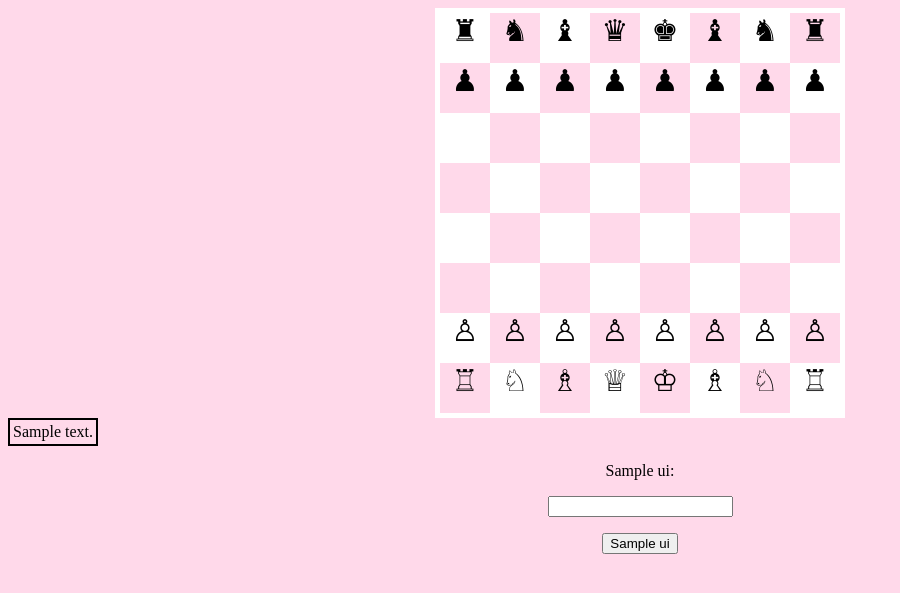
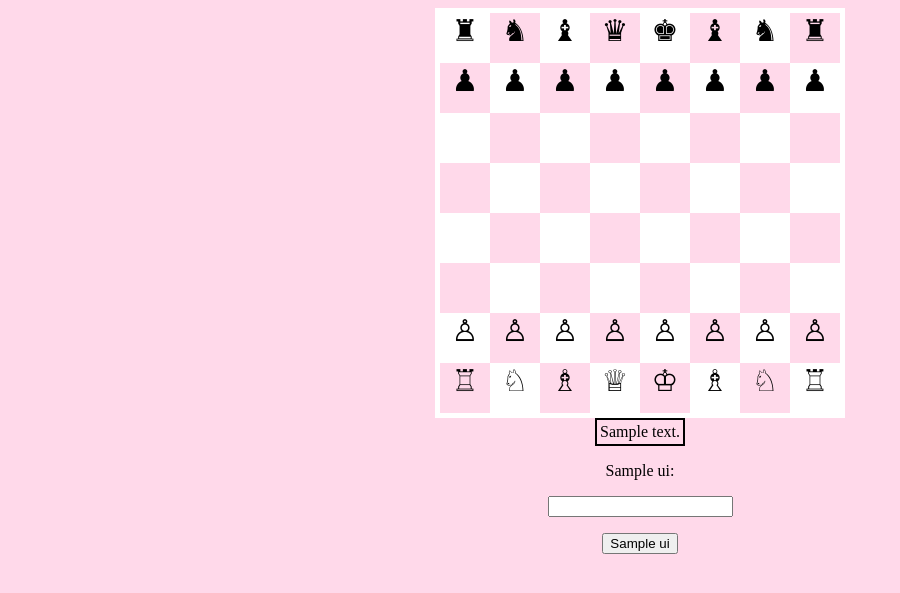
Before and after one commit to PohAnson/webchess, a Flask app: template templates/game.html in a window 1280 px wide. Shown: the top 593 px of the page, without its empty margins (0-900 px from the left). Run offline with Flask 2, Linux system fonts and the light colour scheme; the template is opened without the code that fills it: most values are stand-ins (such as "Sample title", 1, 10 or a date in 2020).

Commit message:
Centralise Board

```diff
--- a/templates/game.html
+++ b/templates/game.html
@@ -133,7 +133,7 @@
 
   <body>
     <div style="text-align: center;">
-      <table style="border: 2px solid #000000;">
+      <table style="border: 2px solid #000000; margin:auto">
         {% for row in ui.board %}
         <tr>
           {% for cell in row %}
```
